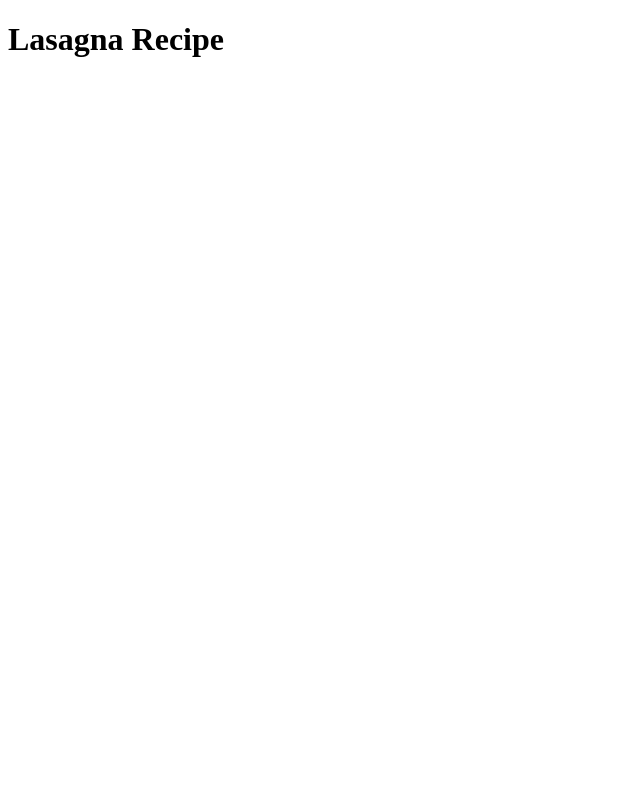
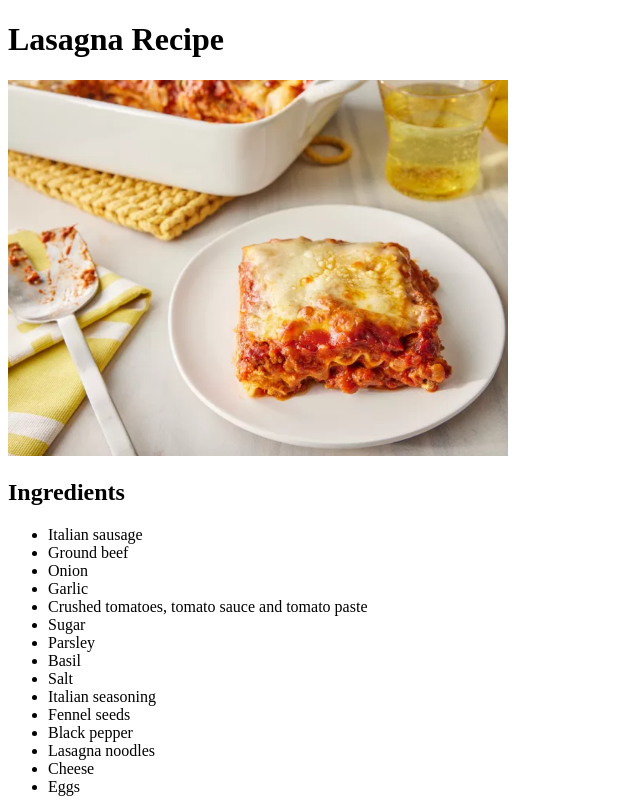
Before and after one commit to paulBlartCallMop/odin-recipes, a plain HTML site: page recipes/lasagna.html in a window 1280 px wide. Shown: the whole page, without its empty margins (0-640 px from the left). Drawn offline with Linux system fonts and the light colour scheme.

Commit message:
Add ingredients list

```diff
--- a/recipes/lasagna.html
+++ b/recipes/lasagna.html
@@ -7,5 +7,24 @@
 </head>
 <body>
     <h1>Lasagna Recipe</h1>
+    <img src="../images/lasagna.png" alt="Yummy lasagna" width="500px">
+    <h2>Ingredients</h2>
+    <ul>
+        <li>Italian sausage</li>
+        <li>Ground beef</li>
+        <li>Onion</li>
+        <li>Garlic</li>
+        <li>Crushed tomatoes, tomato sauce and tomato paste</li>
+        <li>Sugar</li>
+        <li>Parsley</li>
+        <li>Basil</li>
+        <li>Salt</li>
+        <li>Italian seasoning</li>
+        <li>Fennel seeds</li>
+        <li>Black pepper</li>
+        <li>Lasagna noodles</li>
+        <li>Cheese</li>
+        <li>Eggs</li>
+    </ul>
 </body>
 </html>
```
